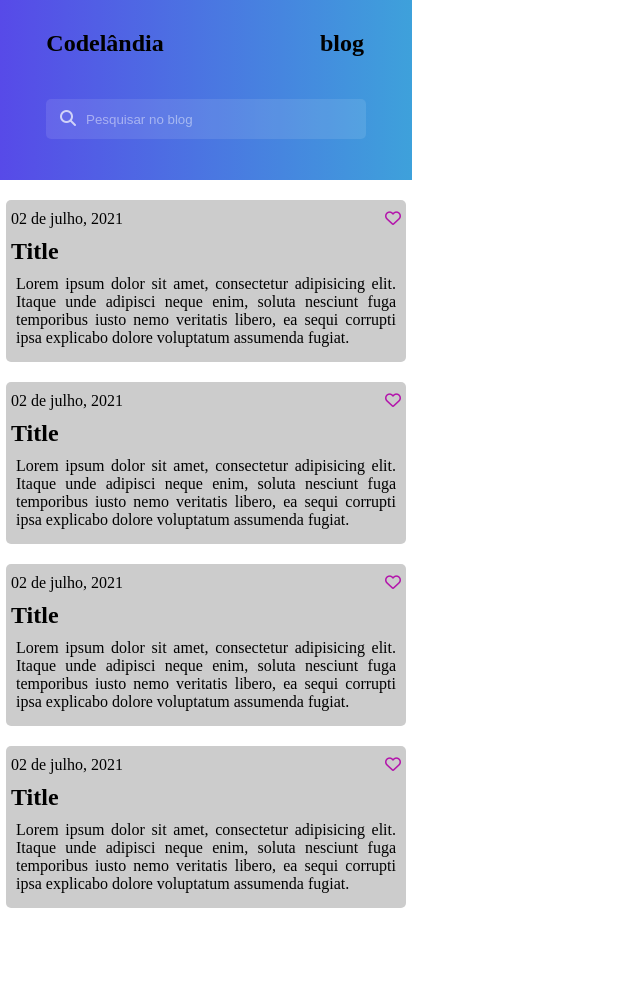
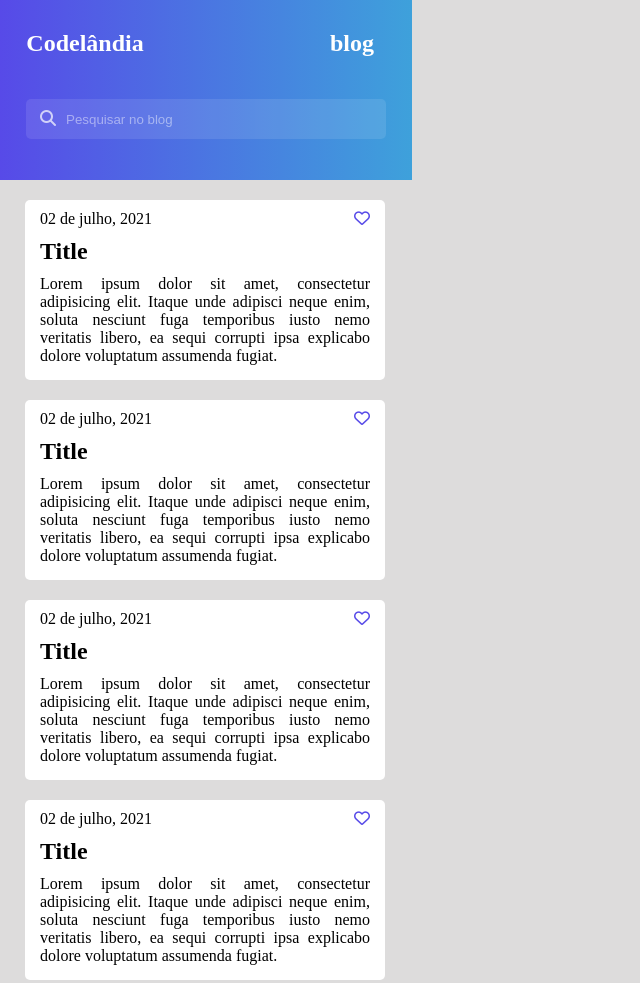
Before and after one commit to decobaccili/D01-Blog, a plain HTML site: page index.html in a window 1280 px wide. Shown: the whole page, without its empty margins (0-640 px from the left). Before the commit the page ends 928 px from the top, so only its background shows below. Drawn offline with Linux system fonts and the light colour scheme.

Commit message:
update css

```diff
--- a/style.css
+++ b/style.css
@@ -8,6 +8,7 @@ body{
   display: block;
   justify-content: center;
   align-items: center;
+  background: rgb(221, 220, 220);
 }
 
 .header{
@@ -15,7 +16,6 @@ body{
   box-sizing: border-box;
   width: 412px;
   height: 180px;
-
 }
 
 .nav__header{
@@ -31,14 +31,16 @@ body{
   justify-content: flex-start;
   display: block;
   width: 150px;
-  margin-left: 30px;
+  margin-left: 10px;
+  color: #FFFFFF;
 }
 
 .nav__header h2{
   display: block;
   justify-content: flex-end;
   width: 100px;
-  margin-right: 20px;
+  margin-right: 10px;
+  color: #FFFFFF;
 }
 
 .header__search{
@@ -48,7 +50,7 @@ body{
   display: block;
   height: 40px;
   margin: 42px auto 58px auto;
-  width: 320px;
+  width: 360px;
   color: #FFFFFF;
   opacity: 0.5;
 }
@@ -62,7 +64,7 @@ input::placeholder{
   color:#ffffff;
   opacity: .7;
   position:absolute;
-  left: 60px;
+  left: 40px;
   top: 110px;
 }
 
@@ -70,34 +72,35 @@ input::placeholder{
   display: block;
   box-sizing: border-box;
   width: 412px;
+
 }
 
 .principal__card {
   display: block;
   box-sizing: border-box;
   padding: 5px;
-  width: 400px;
-  background: #ccc;
-  margin:20px auto 20px auto;
+  width: 360px;
+  background: #ffffff;
+  margin:20px 25px;
   border-radius: 5px;
 }
 
 .principal__header{
   display: flex;
   justify-content: space-between;
-  padding-top: 5px;
-  padding-bottom: 10px;
+  padding: 5px 10px 10px 10px;
 }
 
 .principal__header i{
-  color:#b314ab
+  color:#574AE8
 }
 
 .principal__card h2{
   padding-bottom: 10px;
+  padding-left: 10px;
 }
 
 .principal__card p{
   text-align: justify;
-  padding: 0 5px 10px 5px;
+  padding: 0 10px 10px 10px;
 }
```
